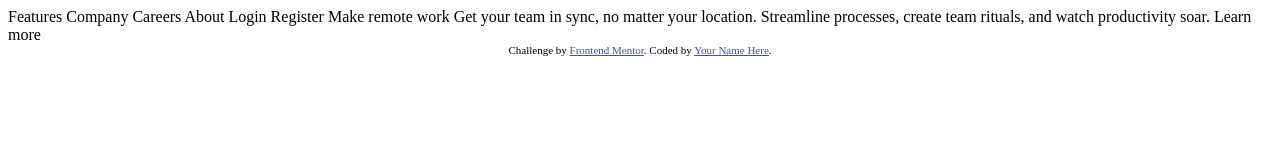
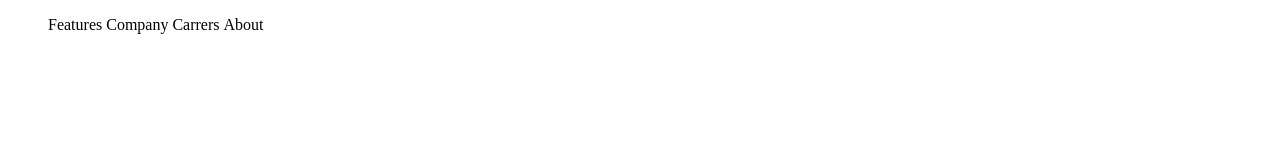
Before and after one commit to rmataprog/Intro_section_with_dropdown_navigation, a plain HTML site: page index.html in a window 1280 px wide. Drawn offline with Linux system fonts and the light colour scheme.

Commit message:
menu started

```diff
--- a/index.html
+++ b/index.html
@@ -4,6 +4,7 @@
   <meta charset="UTF-8">
   <meta name="viewport" content="width=device-width, initial-scale=1.0"> <!-- displays site properly based on user's device -->
 
+  <link rel="stylesheet" type="text/css" href="style.css">
   <link rel="icon" type="image/png" sizes="32x32" href="./images/favicon-32x32.png">
 
   <title>Frontend Mentor | Intro section with dropdown navigation</title>
@@ -15,25 +16,32 @@
   </style>
 </head>
 <body>
-
-  Features
-  Company
-  Careers
-  About
-
-  Login
-  Register
-
-  Make remote work
-
-  Get your team in sync, no matter your location. Streamline processes,
-  create team rituals, and watch productivity soar.
-
-  Learn more
-
-  <div class="attribution">
-    Challenge by <a href="https://www.frontendmentor.io?ref=challenge" target="_blank">Frontend Mentor</a>.
-    Coded by <a href="#">Your Name Here</a>.
-  </div>
+  <nav>
+    <ul>
+      <li class="dropdown-header">
+        <a>Features</a>
+        <ul class="dropdown-content">
+          <li><a><i><img src="images/icon-todo.svg"></i> Todo List</a></li>
+          <li><a><i><img src="images/icon-calendar.svg"></i> Calendar</a></li>
+          <li><a><i><img src="images/icon-reminders.svg"></i> Reminder</a></li>
+          <li><a><i><img src="images/icon-planning.svg"></i> Planning</a></li>
+        </ul>
+      </li>
+      <li class="dropdown-header">
+        <a>Company</a>
+        <ul class="dropdown-content">
+          <li><a>History</a></li>
+          <li><a>Out Team</a></li>
+          <li><a>Blog</a></li>
+        </ul>
+      </li>
+      <li class="dropdown-header">
+        <a>Carrers</a>
+      </li>
+      <li class="dropdown-header">
+        <a>About</a>
+      </li>
+    </ul>
+  </nav>
 </body>
 </html>
--- /dev/null
+++ b/style.css
@@ -0,0 +1,22 @@
+body nav ul {
+    list-style-type: none;
+}
+
+body nav ul li.dropdown-header {
+    display: inline-block;
+}
+
+body nav ul li.dropdown-header a {
+    cursor: pointer;
+}
+
+ul.dropdown-content {
+    padding-left: 0px;
+    display: none;
+    position: absolute;
+    z-index: 1;
+}
+
+li.dropdown-header:hover ul.dropdown-content {
+    display: block;
+}
```
